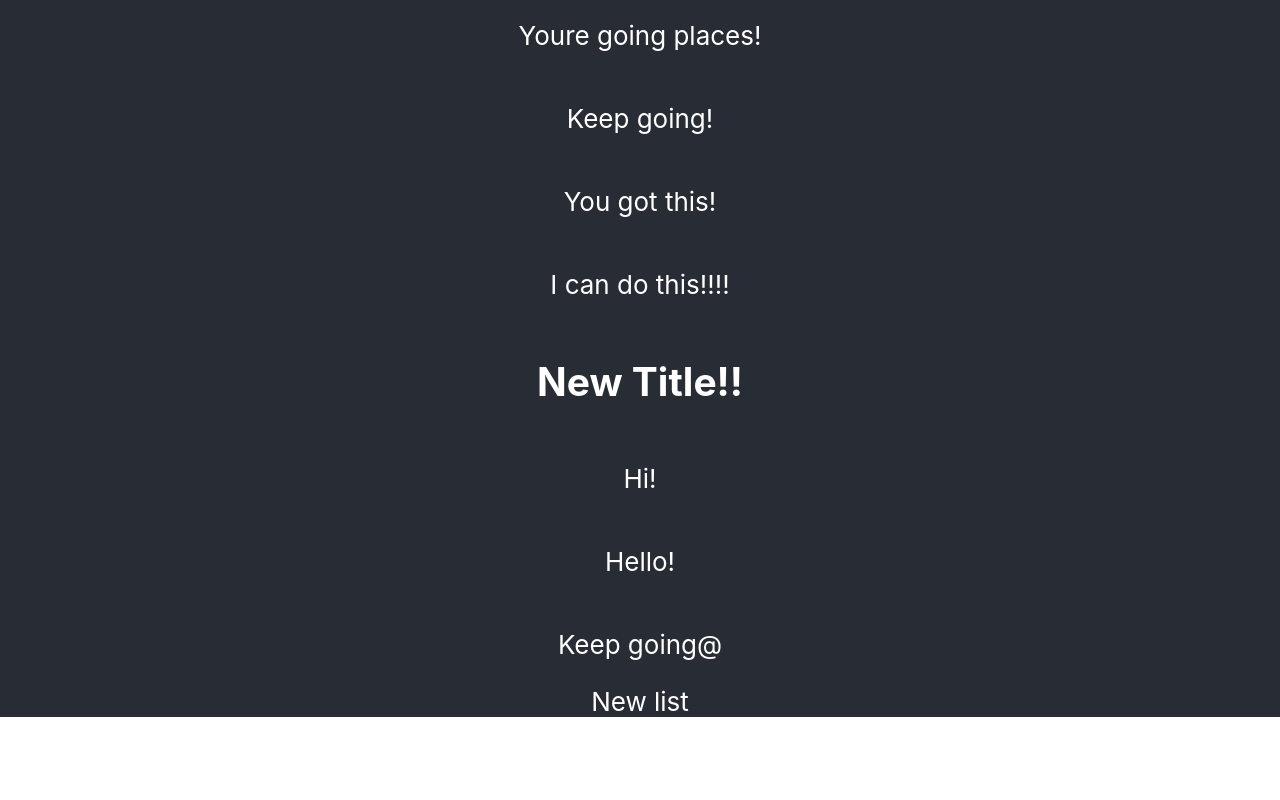
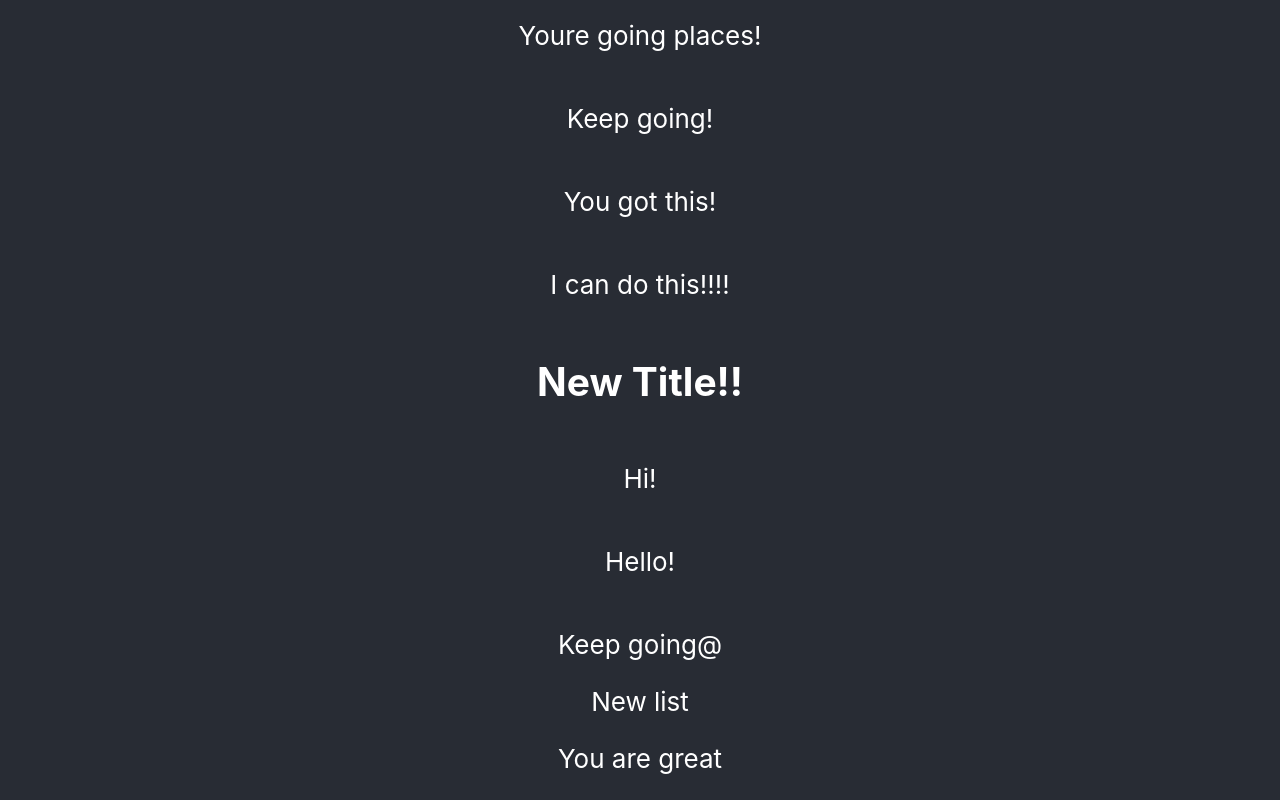
Before and after one commit to tyler-ray90/testing-05-18, a React (Create React App) app: page / in a window 1280 px wide. Shown: the part 305-1105 px from the top of the page. Before the commit the page ends 1022 px from the top, so only its background shows below. Built offline with nearby package versions, Linux system fonts and the light colour scheme.

Commit message:
new commit

```diff
--- a/src/App.js
+++ b/src/App.js
@@ -17,6 +17,7 @@ function App() {
         <p>Hello!</p>
         <p>Keep going@</p>
         <l>New list</l>
+        <p>You are great</p>
 
       </header>
     </div>
```
